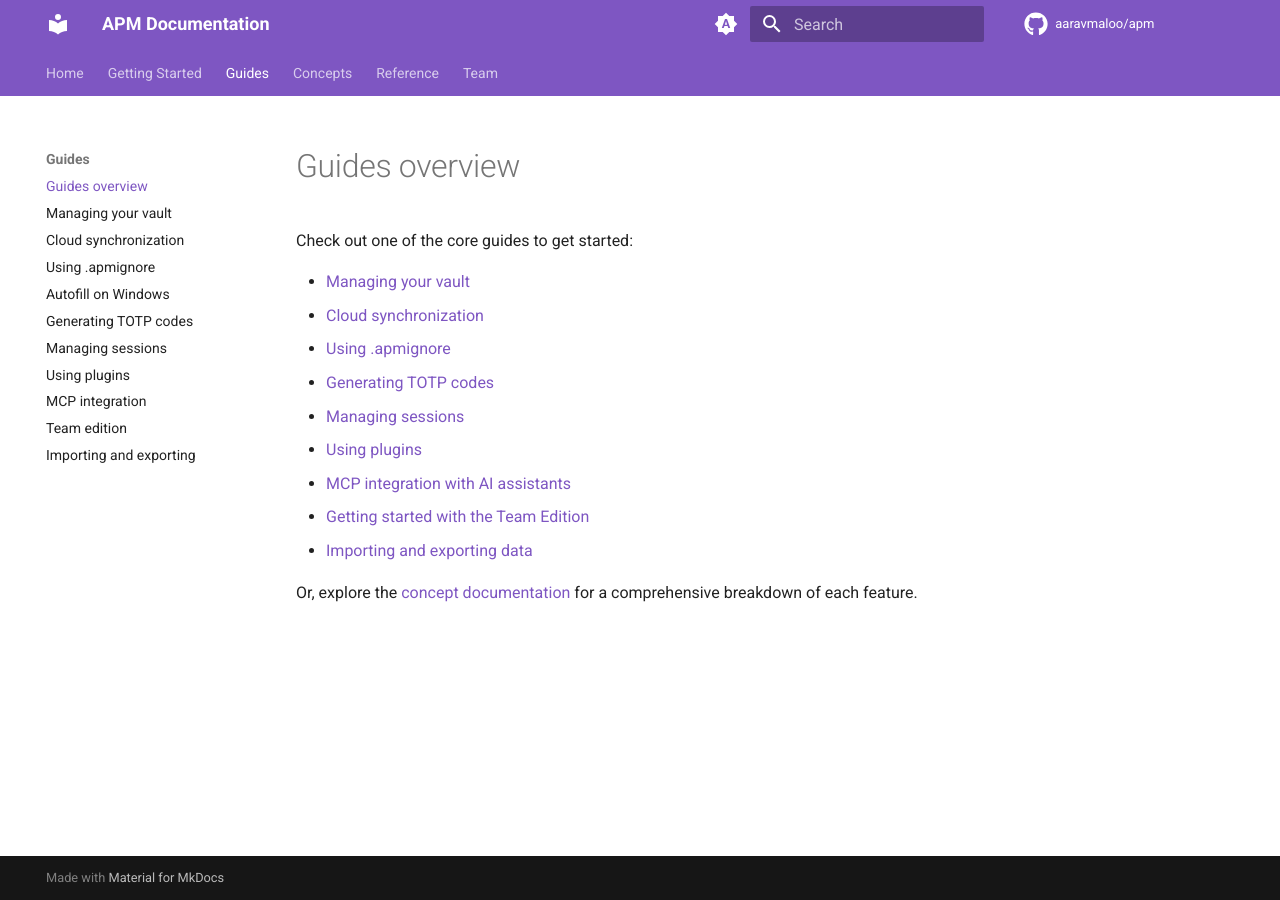
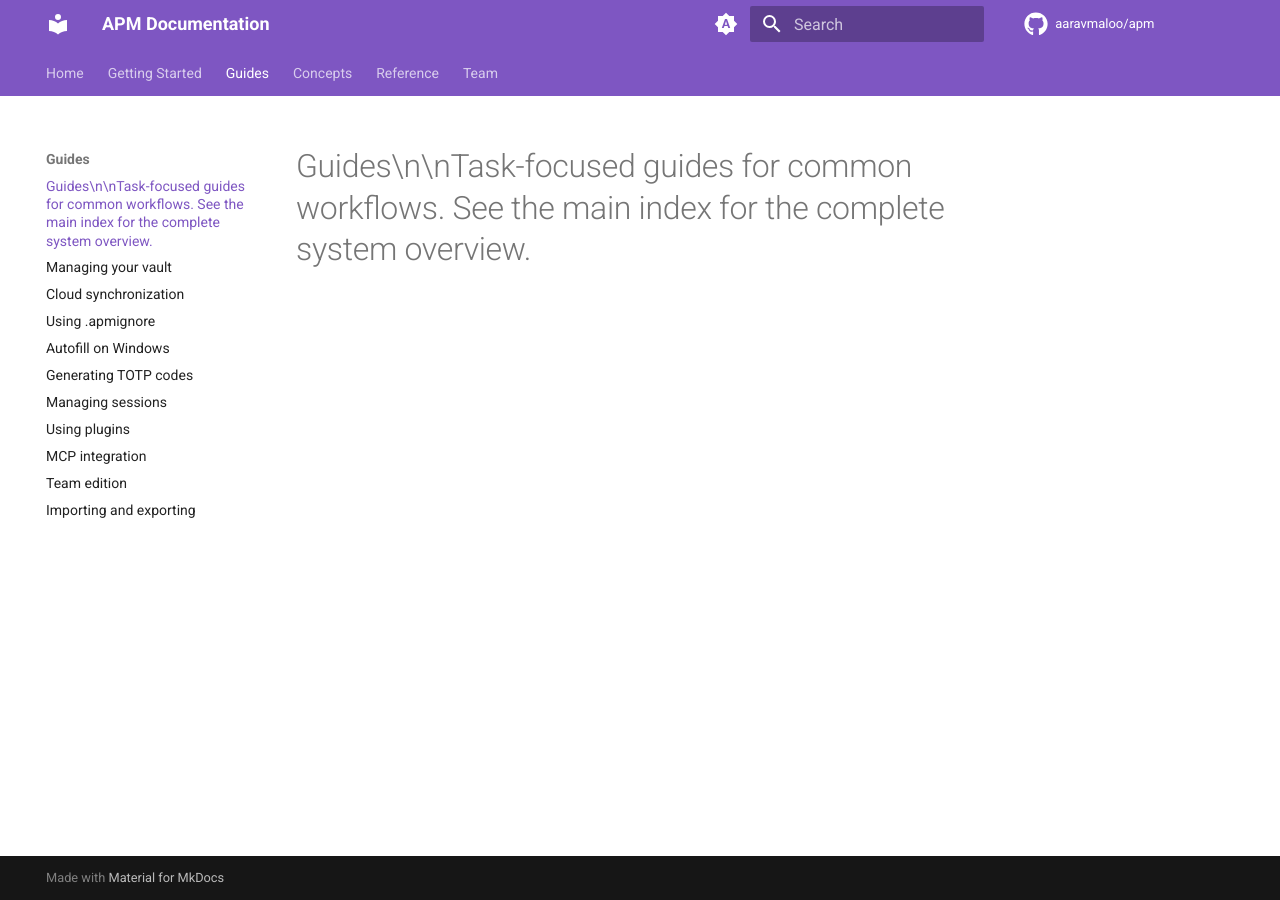
Before and after one commit to aaravmaloo/apm, an MkDocs documentation site: the page built from docs/guides/index.md, in a window 1280 px wide. Built offline with MkDocs 1.6.1 and Material for MkDocs 9.7.7, drawn with Linux system fonts in a browser that asks for light colours; comment, search, counter and statistics services are not loaded.

Commit message:
docs: update docs/guides/index.md

```diff
--- a/docs/guides/index.md
+++ b/docs/guides/index.md
@@ -1,16 +1 @@
-# Guides overview
-
-Check out one of the core guides to get started:
-
-- [Managing your vault](./vault-management.md)
-- [Cloud synchronization](./cloud-sync.md)
-- [Using .apmignore](./apmignore.md)
-- [Generating TOTP codes](./totp.md)
-- [Managing sessions](./sessions.md)
-- [Using plugins](./plugins.md)
-- [MCP integration with AI assistants](./mcp-integration.md)
-- [Getting started with the Team Edition](./team-edition.md)
-- [Importing and exporting data](./import-export.md)
-
-Or, explore the [concept documentation](../concepts/index.md) for a comprehensive breakdown of each
-feature.
+# Guides\n\nTask-focused guides for common workflows. See the main index for the complete system overview.
```
